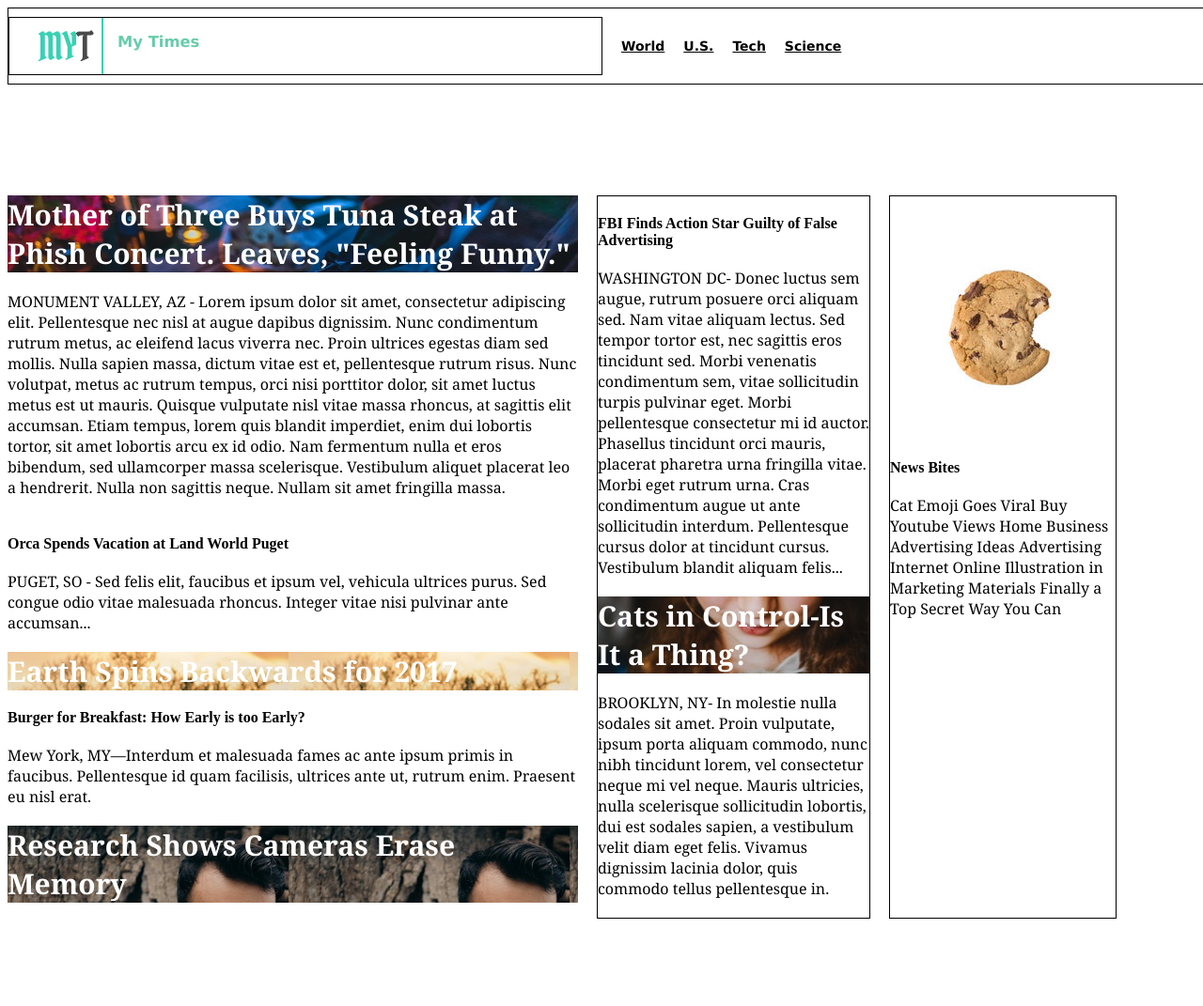
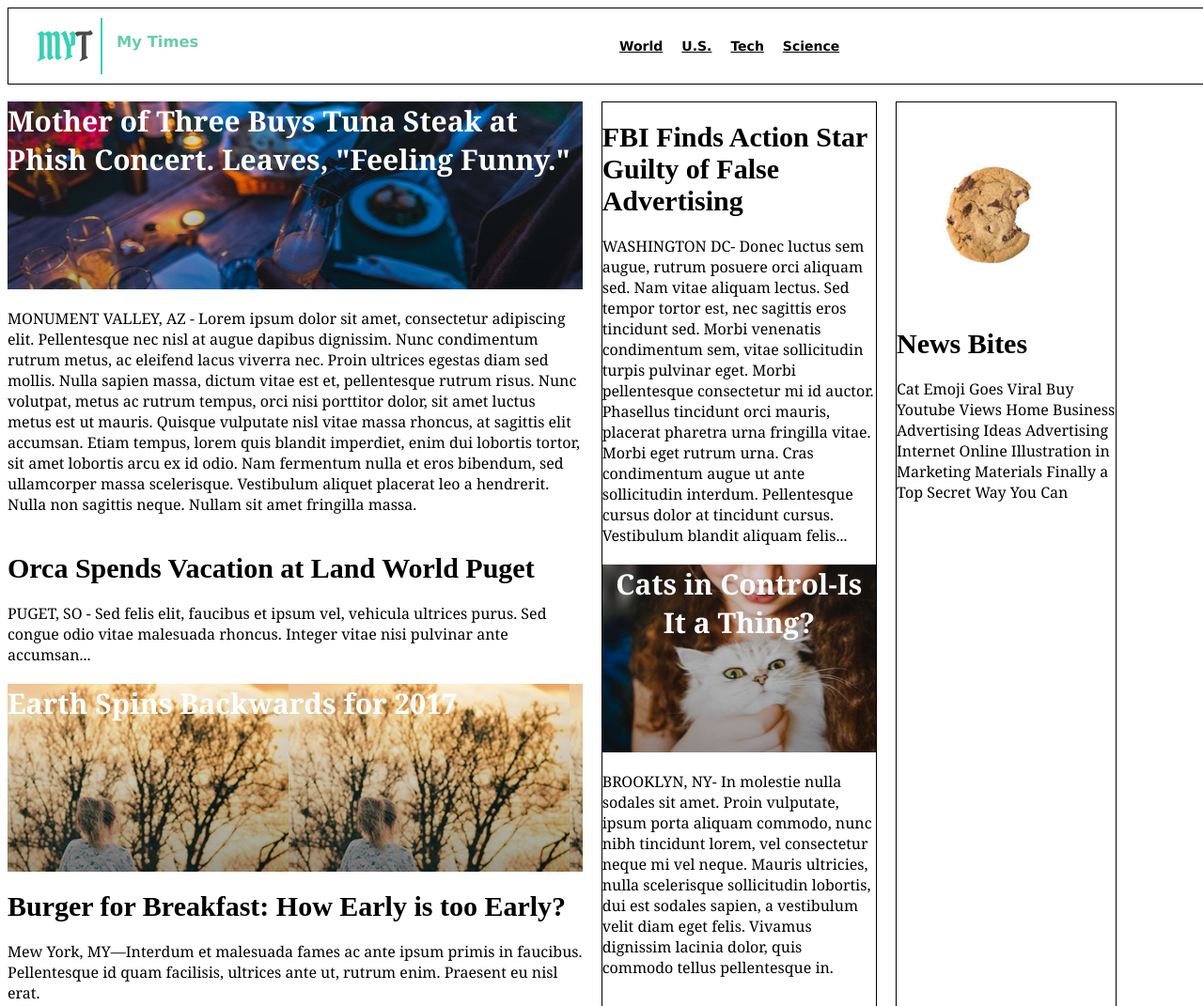
Before and after one commit to mbeveridge625/my-times, a plain HTML site: page index.html in a window 1280 px wide. Shown: the top 1071 px of the page at 94% size. Before the commit the page ends 986 px from the top, so only its background shows below. Drawn offline with Linux system fonts and the light colour scheme.

Commit message:
images fixed

```diff
--- a/resources/style.css
+++ b/resources/style.css
@@ -15,7 +15,6 @@ header{
 
 .logo{
   display: inline-flex;
-  border: 1px solid black;
   width: 630px;
 }
 
@@ -47,7 +46,7 @@ header a{
 /* Main styling */
 .content{
   display: flex;
-  padding-top: 200px;
+  padding-top: 100px;
   width: 1200px;
 }
 
@@ -73,6 +72,8 @@ header a{
   color: white;
   font-family: Georgia;
   font-weight: bold;
+  width: auto;
+  height: 200px;
   font-size: 30px
 }
 
@@ -85,21 +86,25 @@ header a{
 .image.story2{
   display: flex;
   background-image: url(./images/womantree.png);
+  text-align: center;
 }
 
 .image.story3{
   display: flex;
   background-image: url(./images/hipster.png);
+  text-align: center;
 }
 
 .image.story4{
   display: flex;
   background-image: url(./images/catceo.png);
+  text-align: center;
 }
 
 .header{
   font-weight: bold;
   padding-top: 20px;
+  font-size: 30px;
 }
 
 .narrative{
```
